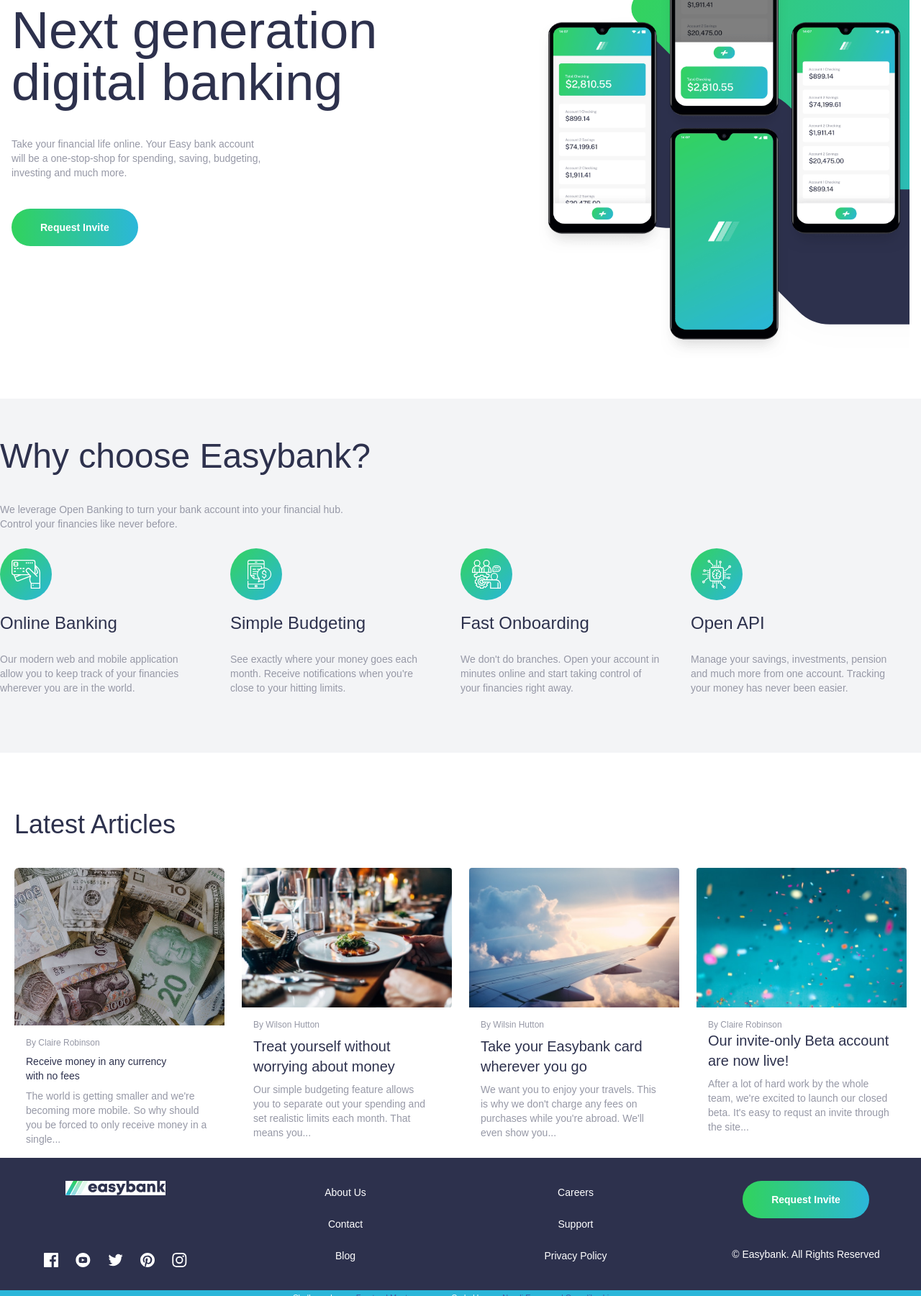
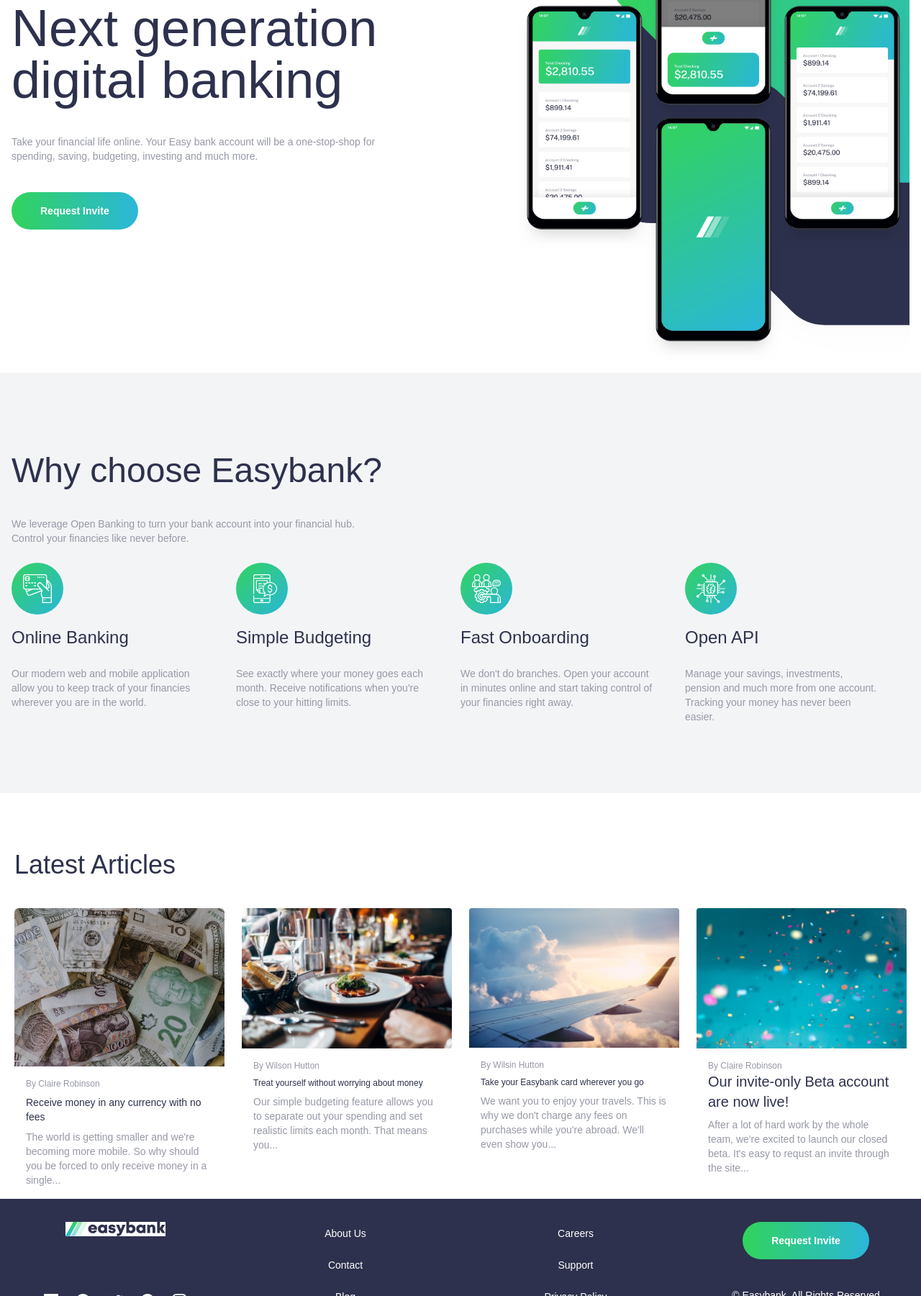
Before and after one commit to Emmanuelnnadi111/Easy-Banking-Website, a website: page index.html in a window 1280 px wide. Shown: the part 249-2050 px from the top of the page at 72% size. Drawn offline with Linux system fonts and the light colour scheme.

Commit message:
made some changes to the responsiveness

```diff
--- a/index.html
+++ b/index.html
@@ -22,7 +22,7 @@
   </style>
 </head>
 <body class="m-auto p-0 box-border font-Public-Sans text-sm">
-    <div class="container  mt-8">
+    <div class="container  mt-8 md:m-auto">
       <div class="nav-bar flex items-center justify-between  px-4 sm:max-w-screen-xl m-auto sm:bg-White">
           <img class="" src="./assets/images/logo.svg" alt="logo">
             <nav>
@@ -34,22 +34,22 @@
                 <li><a href="#">Careers</a></li>
               </ul>
             </nav>
-            <button class="hidden  px-10 p-4 rounded-full bg-gradient-to-r from-limeGreen to-brightCyan text-White font-bold md:block items-center">
+            <button class="hidden  px-10 p-4 rounded-full bg-gradient-to-r from-limeGreen to-brightCyan text-White font-bold md:block items-center ">
               Request Invite
             </button>
-            <img class="lg:hidden" src="./assets/images/icon-hamburger.svg" alt="open-button">
+            <img class="md:hidden" src="./assets/images/icon-hamburger.svg" alt="open-button">
             <img class="hidden" src="./assets/images/icon-close.svg" alt="close-button">
       </div>
       <!-- End of header-section -->
-      <div class="section-1 p-4 md:flex items-center sm:max-w-screen-xl m-auto ">
+      <div class="section-1 p-4 md:flex items-center md:justify-center sm:max-w-screen-xl m-auto ">
         <div class="section-1-image mt-4 bg-mobile-bg bg-no-repeat bg-cover sm:bg-desktop-bg top-96 sm:bg-clip-content ">
-          <img class="w-full" src="./assets/images/image-mockups.png" alt="image-mockups">
+          <img class="" src="./assets/images/image-mockups.png" alt="image-mockups">
         </div>
         <div class="section-1-article sm:-order-1 ">
-          <h1 class="text-center text-4xl font-Public-Sans text-darkBlue sm:text-left sm:text-7xl sm:w-[89%]">
+          <h1 class="text-center text-4xl font-Public-Sans text-darkBlue sm:text-left lg:text-7xl lg:w-[89%]">
             Next generation digital banking
           </h1>
-          <p class="text-center mt-10 text-grayishBlue px-4 text-sm sm:text-left sm:px-0  sm:w-4/5 sm:pr-60">Take your financial life online. Your Easy bank account will be a one-stop-shop for spending, saving, budgeting, investing and much more.</p>
+          <p class="text-center mt-10 text-grayishBlue px-4 text-sm sm:text-left sm:px-0  sm:w-4/5 sm:pr-60 md:pr-0">Take your financial life online. Your Easy bank account will be a one-stop-shop for spending, saving, budgeting, investing and much more.</p>
           <button class="text-center m-auto block mt-10 px-10 p-4 rounded-full bg-gradient-to-r from-limeGreen to-brightCyan text-White font-bold sm:float-left">
             Request Invite
           </button>
@@ -57,7 +57,7 @@
 
       </div>
       <!-- End of section-1 -->
-      <div class="wrap bg-lightGrayishBlue ">
+      <div class="wrap bg-lightGrayishBlue sm:p-4">
         <div class="section-2  sm:max-w-screen-xl m-auto ">
           <div class="article">
              <h1 class="text-5xl text-darkBlue text-center mt-10 pt-14 sm:text-left ">Why choose Easybank?</h1>
@@ -91,14 +91,14 @@
       <!-- End of section-2 -->
       <div class="section-3 px-5 sm:max-w-screen-xl m-auto">
         <h2 class="text-darkBlue text-center text-4xl mt-20 mb-10 sm:text-left">Latest Articles</h2>
-        <div class="latest-image sm:grid grid-cols-4 gap-6">
+        <div class="latest-image sm:grid grid-cols-4 md:gap-3 lg:gap-6">
           <div class="currency ">
             <img class="rounded-t-md" src="./assets/images/image-currency.jpg" alt="currency">
             <div class="wrap bg-White p-4">
               <figcaption class="text-xs text-grayishBlue ">
                 By Claire Robinson
               </figcaption>
-              <h2 class="text-darkBlue text-sm mt-2 pr-14">
+              <h2 class="text-darkBlue text-sm mt-2 pr-14 md:pr-0">
                 Receive money in any currency with no fees
               </h2>
               <p class="text-grayishBlue  mt-2">The world is getting smaller and we're becoming more mobile. So why should you be forced to only receive money in a single...</p>
@@ -110,10 +110,10 @@
               <figcaption class="text-grayishBlue text-xs ">
                 By Wilson Hutton
               </figcaption>
-              <h2 class="text-darkBlue text-xs mt-2 sm:text-xl">
+              <h2 class="text-darkBlue text-xs mt-2 sm:text-xl md:text-xs">
                 Treat yourself without worrying about money
               </h2>
-              <p class="text-grayishBlue mt-2 pr-4">Our simple budgeting feature allows you to separate out your spending and set realistic limits each month. That means you...</p>
+              <p class="text-grayishBlue mt-2 pr-4 md:pr-0">Our simple budgeting feature allows you to separate out your spending and set realistic limits each month. That means you...</p>
             </div>
           </div>
           <div class="airplane">
@@ -122,22 +122,22 @@
               <figcaption class="text-grayishBlue text-xs font-thin pr-16  ">
                 By Wilsin Hutton
               </figcaption>
-              <h2 class="text-darkBlue text-xl mt-2">
+              <h2 class="text-darkBlue text-xl mt-2 md:text-xs">
                 Take your Easybank card wherever you go
               </h2>
-              <p class="text-grayishBlue pr-4 mt-2">We want you to enjoy your travels. This is why we don't charge any fees on purchases while you're abroad. We'll even show you...</p>
+              <p class="text-grayishBlue pr-4 mt-2 md:pr-0">We want you to enjoy your travels. This is why we don't charge any fees on purchases while you're abroad. We'll even show you...</p>
             </div>
           </div>
           <div class="confetti">
             <img class="rounded-t " src="./assets/images/image-confetti.jpg" alt="confetti">
             <div class="wrap p-4">
-              <figcaption class="text-grayishBlue text-xs">
+              <figcaption class="text-grayishBlue text-xs ">
                 By Claire Robinson
               </figcaption>
-              <h2 class="text-darkBlue text-xl">
+              <h2 class="text-darkBlue text-xl md:text-xs lg:text-xl">
                Our invite-only Beta account are now live!
               </h2>
-              <p class="text-grayishBlue mt-2">After a lot of hard work by the whole team, we're excited to launch our closed beta. It's easy to requst an invite through the site...</p>
+              <p class="text-grayishBlue mt-2 ">After a lot of hard work by the whole team, we're excited to launch our closed beta. It's easy to requst an invite through the site...</p>
             </div>
           </div>
         </div>
@@ -147,7 +147,7 @@
       <div class="footer bg-darkBlue  sm:max-w-screen-xl m-auto sm:grid grid-cols-4 items-center justify-center ">
         <div class="aside-1 m-auto ">
           <img class="m-auto mt-20 relative top-10 bg-White text-White sm:mt-0 sm:top-0" src="./assets/images/logo.svg" alt="logo">
-          <div class="icons flex items-center mt-20 justify-center gap-6 sm:gap-6">
+          <div class="icons flex items-center mt-20 justify-center gap-6 md:gap-3 lg:gap-6">
             <img src="./assets/images/icon-facebook.svg" alt="facebook-icon">
             <img src="./assets/images/icon-youtube.svg" alt="youtube-icon">
             <img src="./assets/images/icon-twitter.svg" alt="twitter-icon">
```
Also changed, not shown: assets/css/styles.css.
